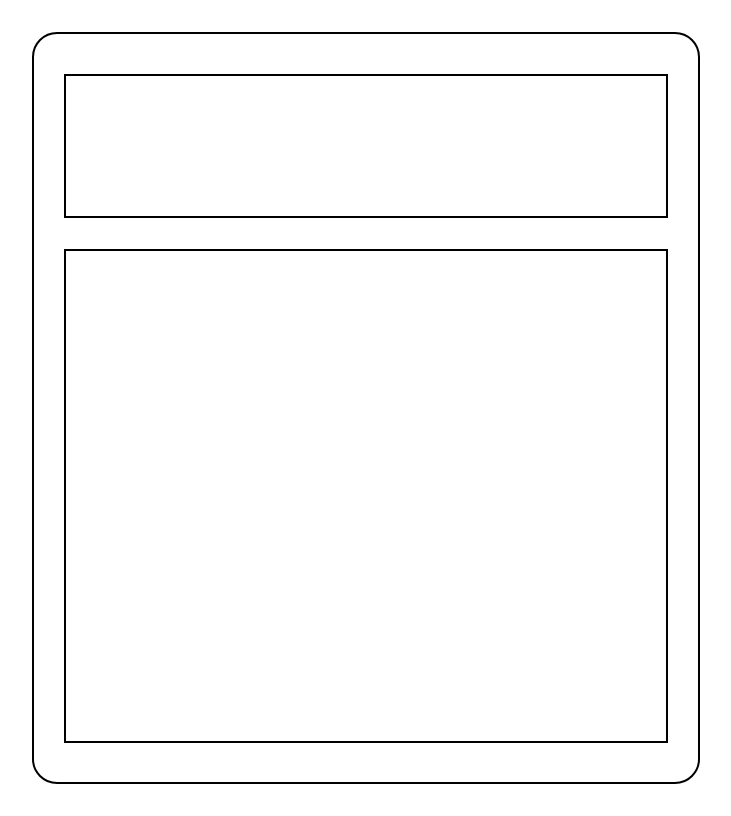
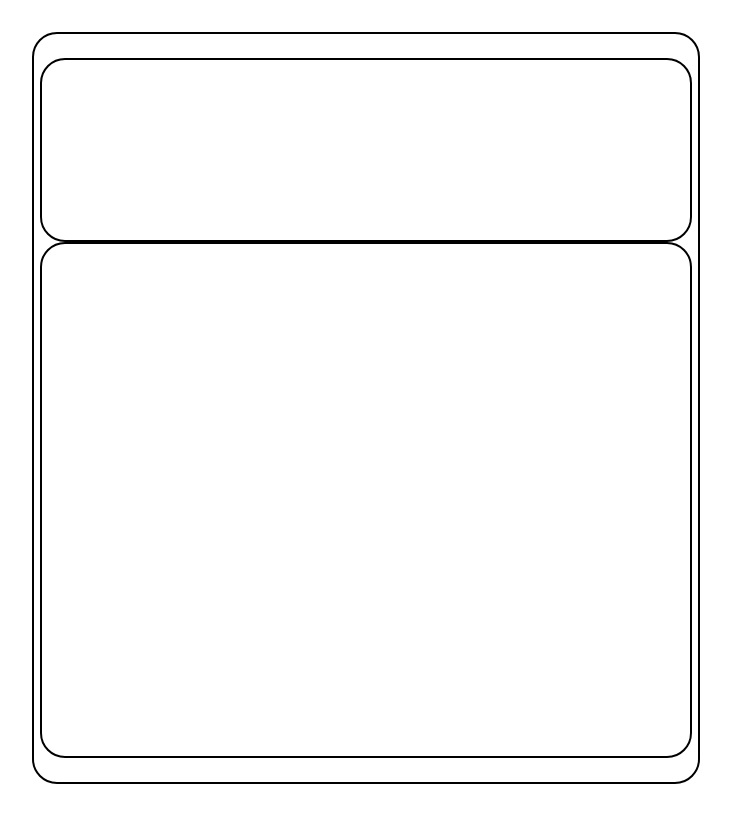
Before and after one commit to BlakKMango/calculator-app, a plain HTML site: page index.html in a window 1280 px wide. Shown: the whole page, without its empty margins (274-1005 px from the left). Drawn offline with Linux system fonts and the light colour scheme.

Commit message:
Add padding to calc child elements

```diff
--- a/css/style.css
+++ b/css/style.css
@@ -21,12 +21,16 @@ body {
     display: flex;
     height: 20%;
     width: 100%;
+    padding: 24px;
     border: 2px solid black;
+    border-radius: 25px;
 }
 
 .calc-buttons {
     display: flex;
     height: 70%;
     width: 100%;
+    padding: 24px;
     border: 2px solid black;
+    border-radius: 25px;
 }
```
